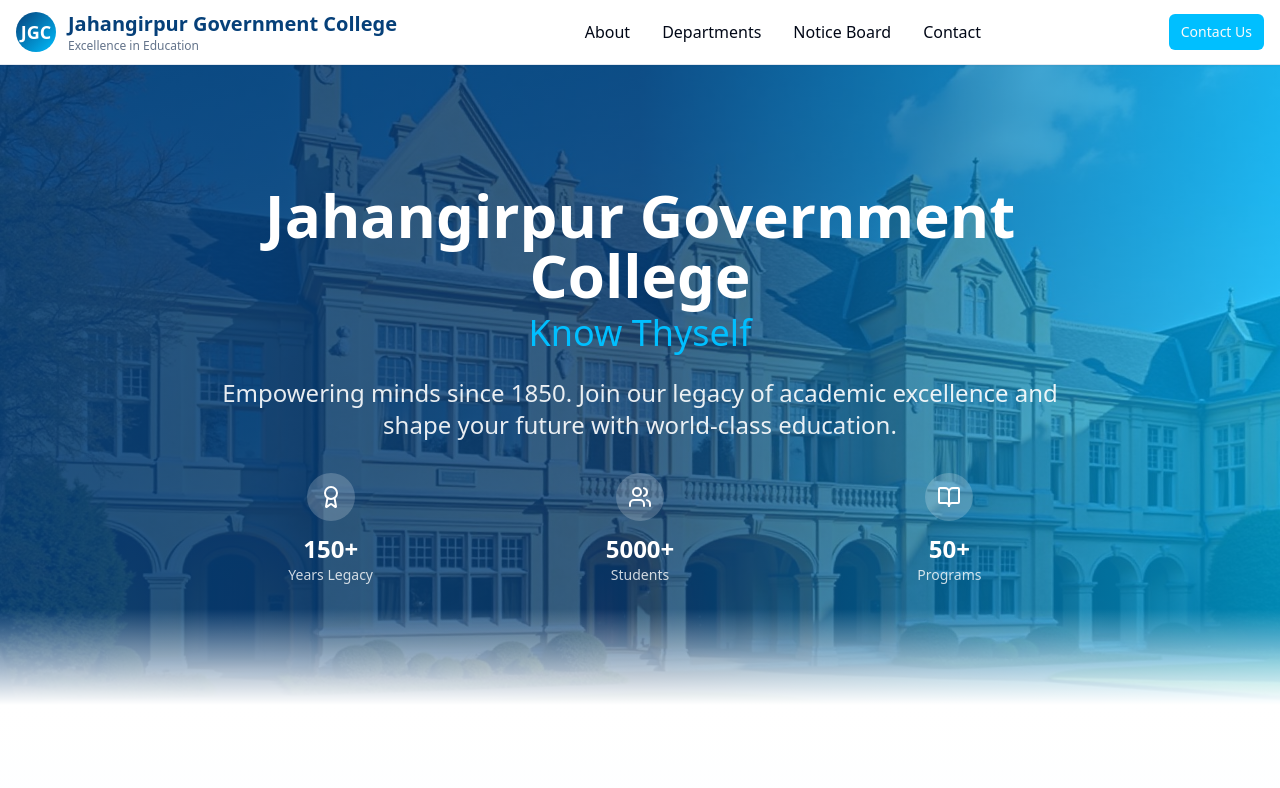
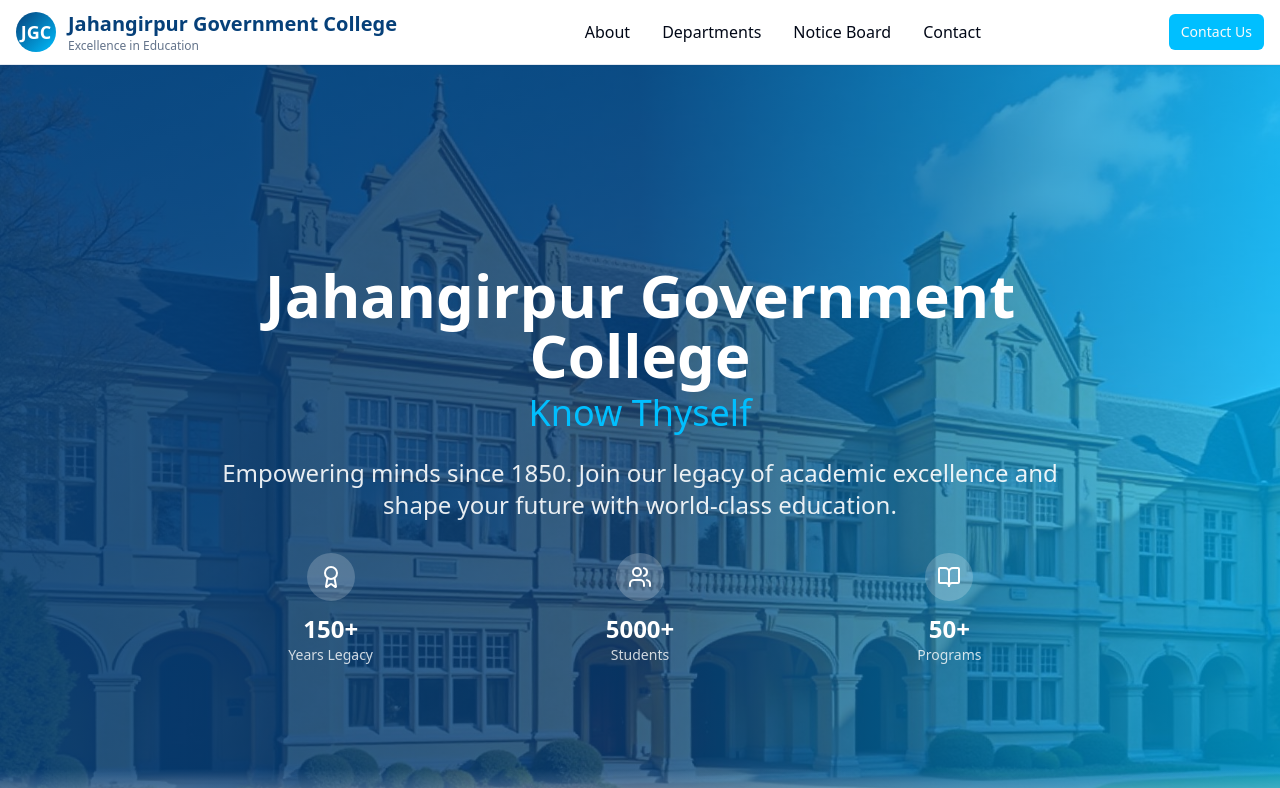
Before and after one commit to MehediProCoder/student-haven-site, a React (Vite) app: page / in a window 1280 px wide. Shown: the top 788 px of the page. Built offline with nearby package versions, Linux system fonts and the light colour scheme; the HTML template or start-up script is replaced by a standard one.

Commit message:
Center hero section text

```diff
--- a/src/components/Hero.tsx
+++ b/src/components/Hero.tsx
@@ -4,7 +4,7 @@ import heroImage from "@/assets/college-hero.jpg";
 
 const Hero = () => {
   return (
-    <section className="relative min-h-[80vh] flex items-center overflow-hidden">
+    <section className="relative h-screen flex items-center overflow-hidden">
       {/* Background Image */}
       <div className="absolute inset-0">
         <img
```
